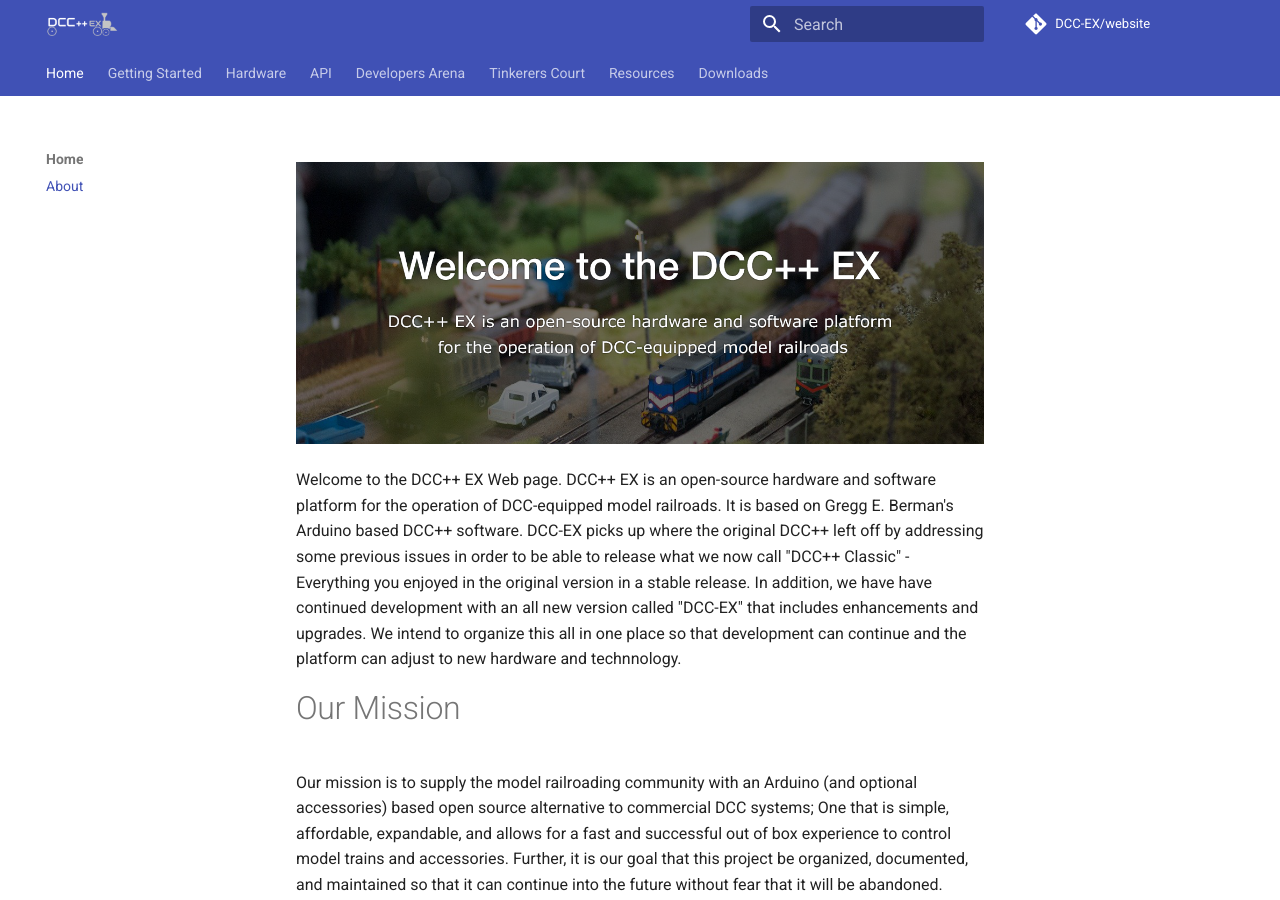
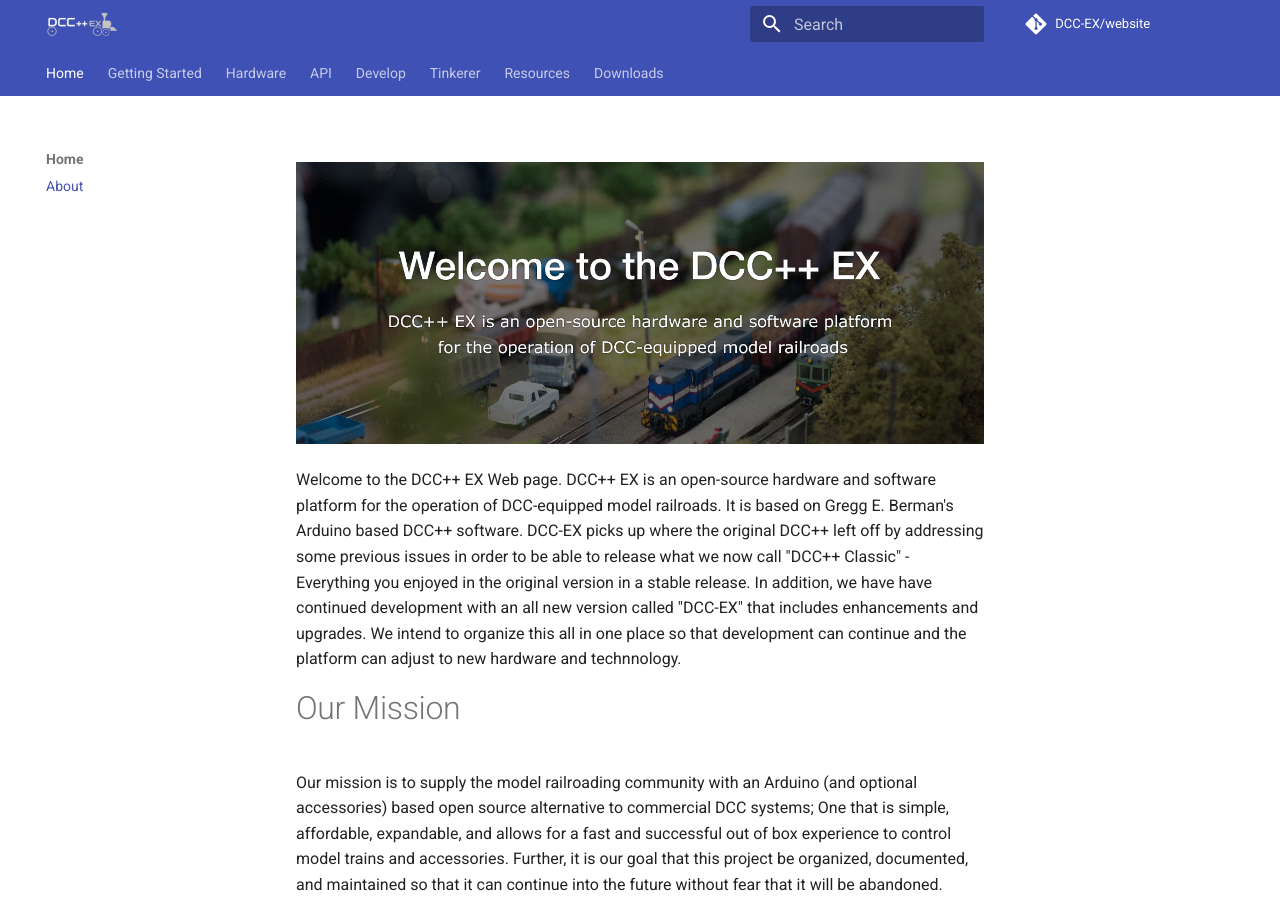
Before and after one commit to DCC-EX/website, an MkDocs documentation site: the page built from docs/index.md, in a window 1280 px wide and 900 px high. Built offline with MkDocs 1.6.1 and Material for MkDocs 9.7.7, drawn with Linux system fonts in a browser that asks for light colours; comment, search, counter and statistics services are not loaded.

Commit message:
Update mkdocs.yml
Label changes

```diff
--- a/mkdocs.yml
+++ b/mkdocs.yml
@@ -29,9 +29,9 @@
     - Power Supplies: 'power-supplies.md'
   - API:
     - Command Station: 'api.md'
-  - Developers Arena:
+  - Develop:
     - Base Station: 'da.md'
-  - Tinkerers Court:
+  - Tinkerer:
     - Contribute: 'tc.md'
   - Resources:
     - Resources: 'resources.md'
```
